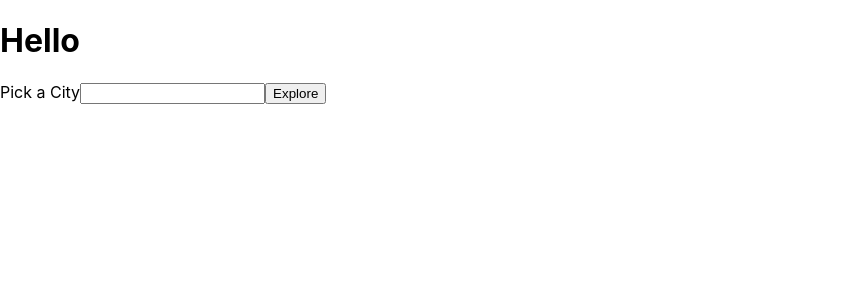
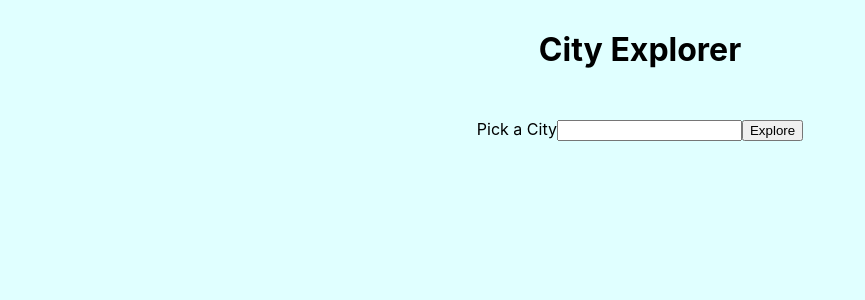
Before and after one commit to junior033/city-explorer, a React (Create React App) app: page / in a window 1280 px wide. Shown: the top 300 px of the page, without its empty margins (0-865 px from the left). Built offline with nearby package versions, Linux system fonts and the light colour scheme.

Commit message:
finished lab06

```diff
--- a/package.json
+++ b/package.json
@@ -7,7 +7,9 @@
     "@testing-library/react": "^13.4.0",
     "@testing-library/user-event": "^13.5.0",
     "axios": "^1.2.2",
+    "bootstrap": "^5.2.3",
     "react": "^18.2.0",
+    "react-bootstrap": "^2.7.0",
     "react-dom": "^18.2.0",
     "react-scripts": "5.0.1",
     "web-vitals": "^2.1.4"
--- a/src/App.css
+++ b/src/App.css
@@ -1,38 +1,24 @@
-.App {
-  text-align: center;
+.card {
+  display: grid;
+  place-items: center;
+  margin: 0;
+  padding: 20px;
 }
 
-.App-logo {
-  height: 40vmin;
-  pointer-events: none;
+form{
+  display: grid;
+  place-items: center;
+  margin: 0;
+  padding: 20px;
 }
 
-@media (prefers-reduced-motion: no-preference) {
-  .App-logo {
-    animation: App-logo-spin infinite 20s linear;
-  }
+h1{
+  display: grid;
+  place-items: center;
+  margin: 0;
+  padding: 30px;
 }
 
-.App-header {
-  background-color: #282c34;
-  min-height: 100vh;
-  display: flex;
-  flex-direction: column;
-  align-items: center;
-  justify-content: center;
-  font-size: calc(10px + 2vmin);
-  color: white;
+body{
+  background-color: lightcyan;
 }
-
-.App-link {
-  color: #61dafb;
-}
-
-@keyframes App-logo-spin {
-  from {
-    transform: rotate(0deg);
-  }
-  to {
-    transform: rotate(360deg);
-  }
-}
--- a/src/App.js
+++ b/src/App.js
@@ -1,16 +1,21 @@
 import './App.css';
 import React from 'react';
 import axios from 'axios';
+import { Card } from 'react-bootstrap';
 
 class App extends React.Component {
 
-  constructor(props){
+  constructor(props) {
     super(props);
     this.state = {
-      city : '',
+      city: '',
       cityData: [],
       error: false,
-      errorMessage: ''
+      errorMessage: '',
+      citymap: '',
+      lat: '',
+      long: '',
+      displayName: '',
     }
   }
 
@@ -25,13 +30,16 @@ class App extends React.Component {
 
     try {
       let url = `https://us1.locationiq.com/v1/search?key=${process.env.REACT_APP_LOCATIONIQ_API_KEY}&q=${this.state.city}&format=json`;
-
       let cityDataFromAxios = await axios.get(url);
-      console.log(cityDataFromAxios.data);
+      console.log(cityDataFromAxios.data[0]);
 
       this.setState({
         cityData: cityDataFromAxios.data[0],
-        error: false
+        error: false,
+        lat: cityDataFromAxios.data[0].lat,
+        long: cityDataFromAxios.data[0].lon,
+        displayName: cityDataFromAxios.data[0].display_name,
+        citymap: `https://maps.locationiq.com/v3/staticmap?key=${process.env.REACT_APP_LOCATIONIQ_API_KEY}&center=${cityDataFromAxios.data[0].lat},${cityDataFromAxios.data[0].lon}&zoom=10&size=800x800`
       })
 
     } catch (error) {
@@ -40,22 +48,27 @@ class App extends React.Component {
         errorMessage: error.message
       })
     }
-
-
   }
 
   render() {
     return (
       <>
-      <h1> Hello</h1>
-      <form onSubmit={this.getCityData}>
-        <label htmlFor=''> Pick a City
-        <input type='text' onInput={this.handleInput}/>
-        <button type='submit'>Explore  </button>
-        </label>
-      </form>
-
-      {/* <p>{this.state.cityData[0].display_name}</p> */}
+        <h1>City Explorer</h1>
+        <form onSubmit={this.getCityData}>
+          <label htmlFor=''> Pick a City
+            <input type='text' onInput={this.handleInput} />
+            <button type='submit'>Explore  </button>
+          </label>
+        </form>
+        {this.state.error ?
+          <Card>
+            <Card.Title>{this.state.errorMessage}</Card.Title>
+          </Card>
+          : <Card>
+            <Card.Title>{this.state.displayName}</Card.Title>
+            <Card.Img src={this.state.citymap} />
+          </Card>
+        }
       </>
     )
   };
```
Also changed, not shown: 1 other file (tests, documents, lock files or other folders).
